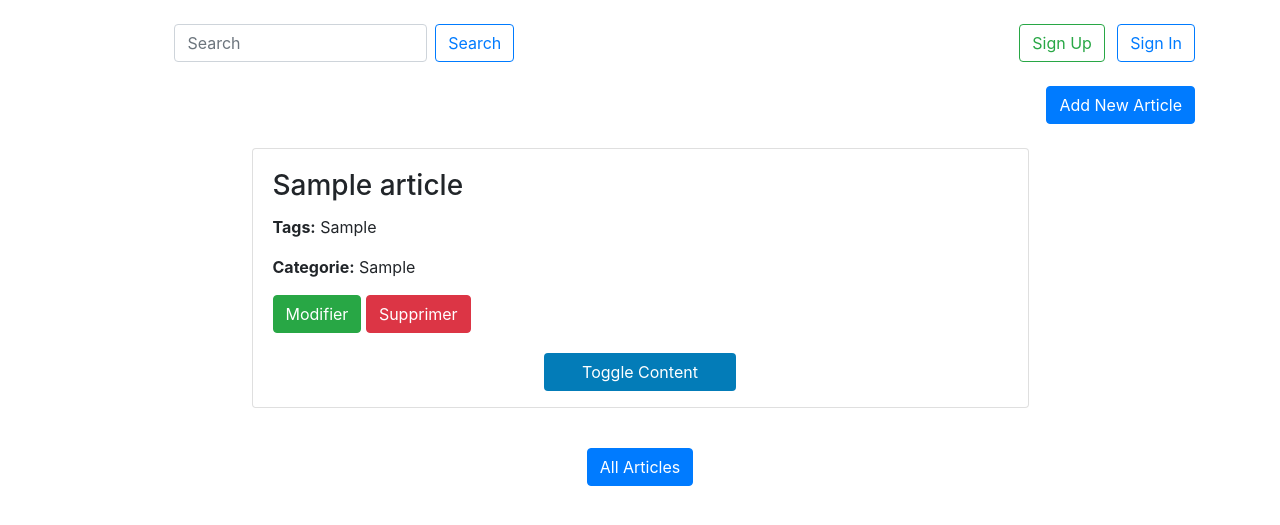
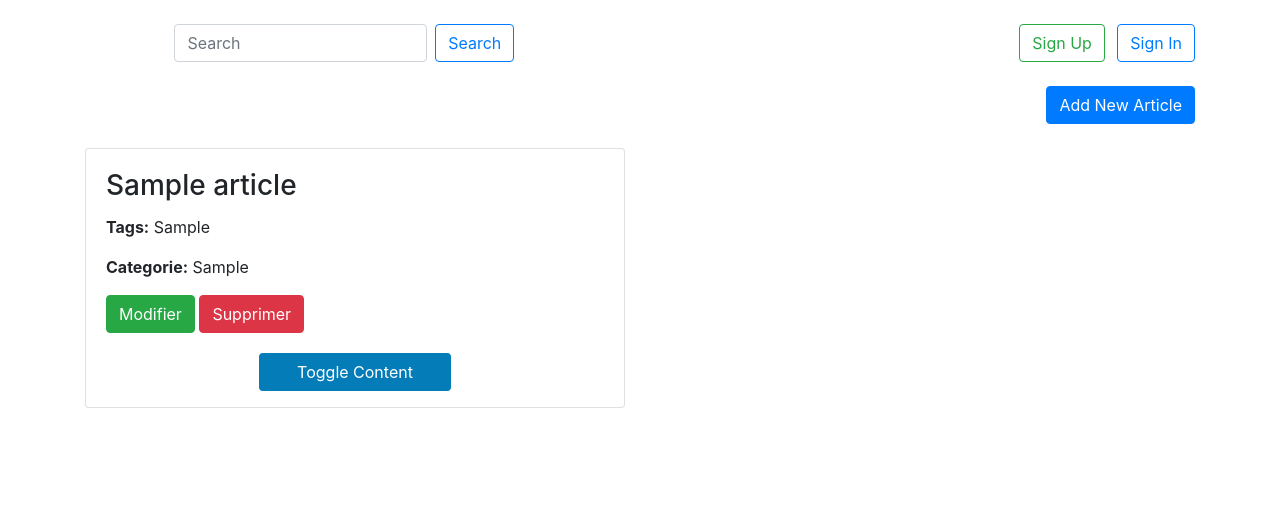
Before and after one commit to Youcode-Classe-E-2023-2024/elmehdi_elfari_Wiki, a PHP site: template views/wiki_view.php in a window 1280 px wide. Shown: the part 60-585 px from the top of the page. Run offline with PHP 8.4, Linux system fonts and the light colour scheme; the template is opened without the code that fills it: most values are stand-ins (such as "Sample title", 1, 10 or a date in 2020).

Commit message:
view wiki

```diff
--- a/views/wiki_view.php
+++ b/views/wiki_view.php
@@ -10,24 +10,6 @@
     <style>
         .card-content {
             display: none;
-        }
-
-        .card {
-            width: 70%;
-            margin: auto;
-        }
-
-        .contentCard {
-            margin-top: 4rem;
-        }
-
-        .buttonsub:hover {
-            color: white;
-            text-decoration: none;
-        }
-
-        .artAll {
-            margin-bottom: 2rem;
         }
     </style>
 </head>
@@ -60,9 +42,9 @@
             </div>
         </div>
 
-        <div class="row mt-4 contentwiki">
+        <div class="row mt-4 contentwiki ">
             <?php foreach ($articles as $article) : ?>
-                <div class="col-12 mb-3">
+                <div class="col-6 mb-3">
                     <div class="card">
                         <div class="card-body">
                             <h3 class="card-title"><?= $article['article_title']; ?></h3>
@@ -126,12 +108,6 @@
                 </div>
             <?php endforeach; ?>
         </div>
-        <div class="row mt-4">
-            <div class="col-md-12 text-center artAll">
-                <a href="index.php?page=allofarticles" class="btn btn-primary">All Articles</a>
-            </div>
-        </div>
-
 
         <script src="https://stackpath.bootstrapcdn.com/bootstrap/4.5.2/js/bootstrap.min.js"></script>
         <script src="https://stackpath.bootstrapcdn.com/bootstrap/4.5.2/js/bootstrap.bundle.min.js"></script>
```
